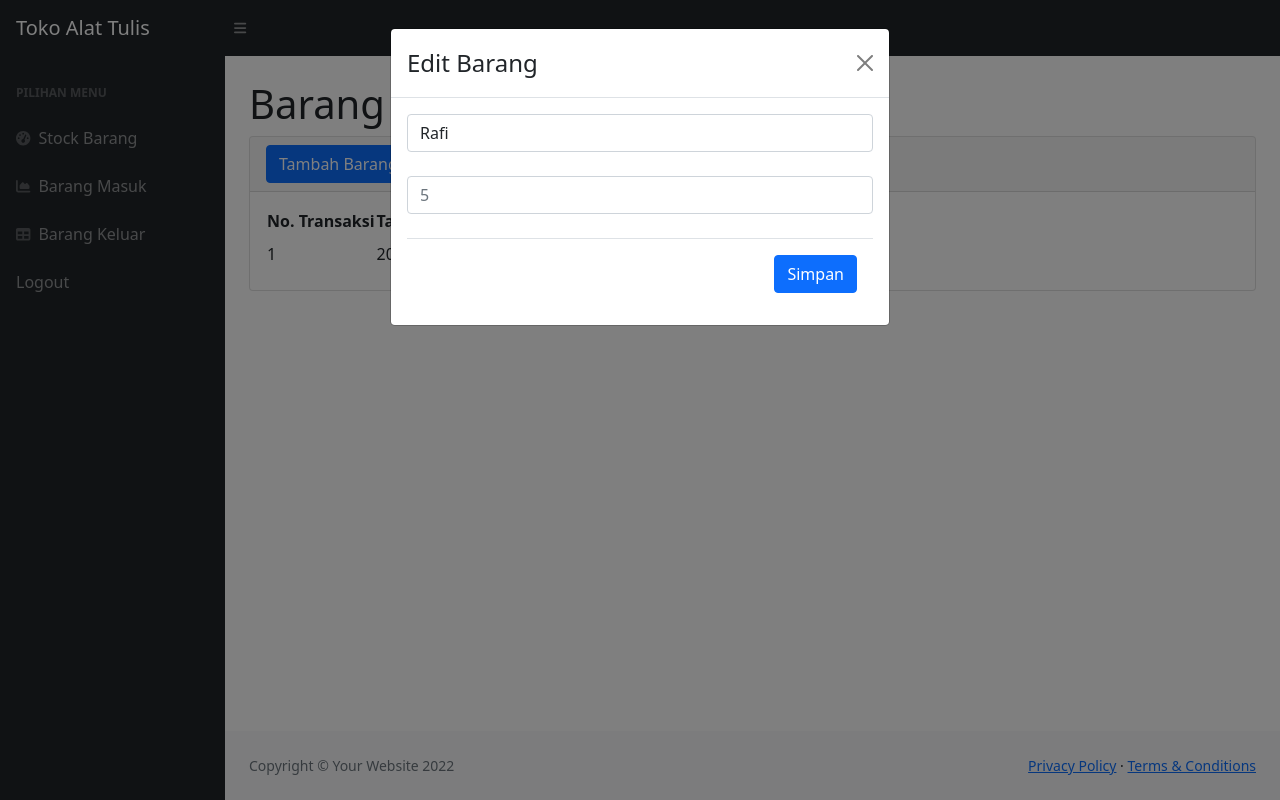
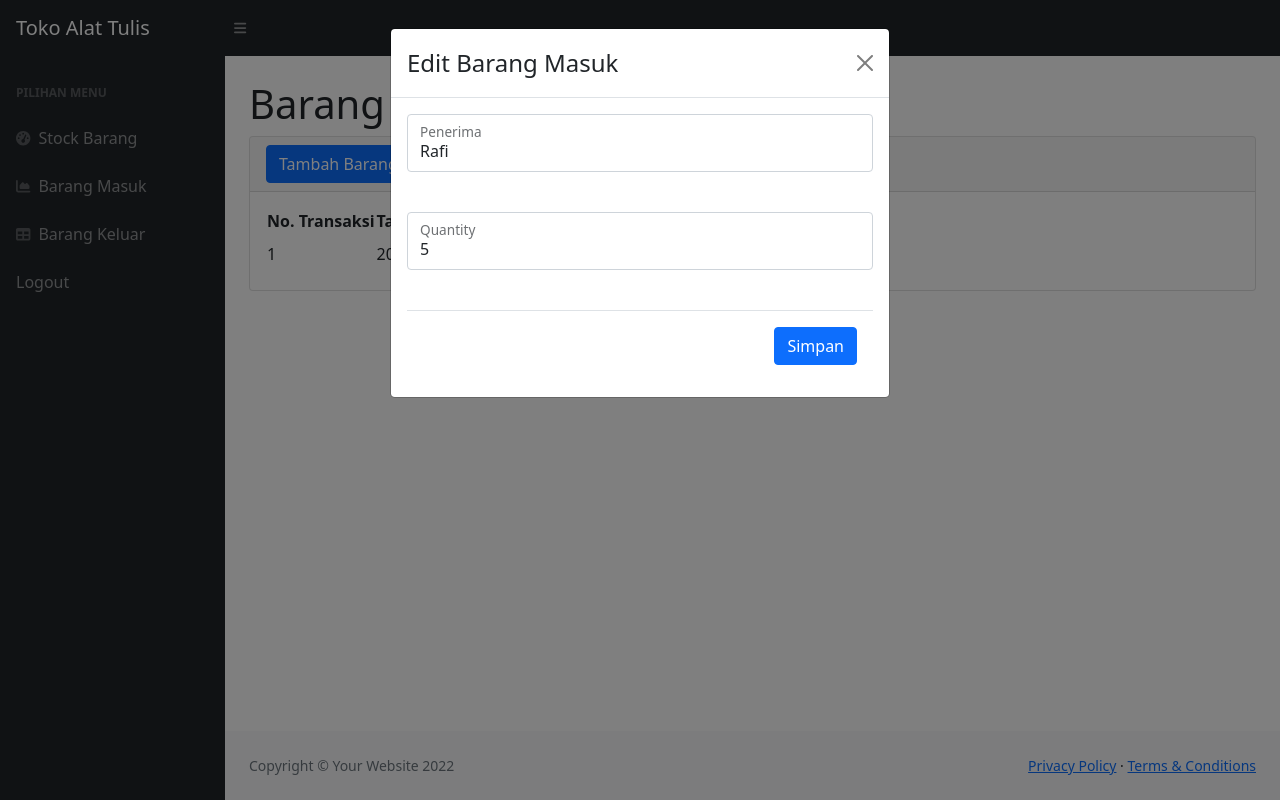
Before and after one commit to AziqLukman/Stock-Barang, a PHP site: page /masuk.php in a window 1280 px wide, after a click on "Edit". Run offline with PHP 8.4, Linux system fonts and the light colour scheme; the visitor is signed in with stand-in values (Sample User, id 1); data comes from the database, SQL or seed files in the repository; some libraries are stand-ins or nearby versions.

Commit message:
ZK 19-06

```diff
--- a/function.php
+++ b/function.php
@@ -27,18 +27,18 @@ if(isset($_POST['addstockbarang'])){
 
 //Menambah barang masuk
 if(isset($_POST['barangmasuk'])){
-    $barangnya = $_POST['barangnya'];
+    $jenisnya = $_POST['jenisnya'];
     $penerima = $_POST['penerima'];
     $qty = $_POST['qty'];
 
-    $cekstocksekarang = mysqli_query($conn,"SELECT * FROM stockbarang WHERE idbarang='$barangnya'");
+    $cekstocksekarang = mysqli_query($conn,"SELECT * FROM stockbarang WHERE idbarang='$jenisnya'");
     $ambildatanya = mysqli_fetch_array($cekstocksekarang);
 
     $stocksekarang = $ambildatanya['stock'];
     $tambahkanstocksekarangdenganquantity = $stocksekarang+$qty;
 
-    $addtomasuk = mysqli_query($conn,"INSERT INTO masuk (idbarang, keterangan, qty) VALUES('$barangnya','$penerima','$qty')");
-    $updatestockmasuk = mysqli_query($conn,"UPDATE stock SET stock='$tambahkanstocksekarangdenganquantity' WHERE idbarang='$barangnya'");
+    $addtomasuk = mysqli_query($conn,"INSERT INTO barangmasuk (idbarang, penerima, qty) VALUES('$jenisnya','$penerima','$qty')");
+    $updatestockmasuk = mysqli_query($conn,"UPDATE stockbarang SET stock='$tambahkanstocksekarangdenganquantity' WHERE idbarang='$jenisnya'");
     if($addtomasuk && $updatestockmasuk){
         header('location:masuk.php');
     }
@@ -50,18 +50,18 @@ if(isset($_POST['barangmasuk'])){
 
 //Menambah barang keluar
 if(isset($_POST['addbarangkeluar'])){
-    $barangnya = $_POST['barangnya'];
+    $jenisnya = $_POST['jenisnya'];
     $penerima = $_POST['penerima'];
     $qty = $_POST['qty'];
 
-    $cekstocksekarang = mysqli_query($conn,"SELECT * FROM stock WHERE idbarang='$barangnya'");
+    $cekstocksekarang = mysqli_query($conn,"SELECT * FROM stock WHERE idbarang='$jenisnya'");
     $ambildatanya = mysqli_fetch_array($cekstocksekarang);
 
     $stocksekarang = $ambildatanya['stock'];
     $tambahkanstocksekarangdenganquantity = $stocksekarang-$qty;
 
-    $addtomasuk = mysqli_query($conn,"INSERT INTO keluar (idbarang, penerima, qty) VALUES('$barangnya','$penerima','$qty')");
-    $updatestockmasuk = mysqli_query($conn,"UPDATE stock SET stock='$tambahkanstocksekarangdenganquantity' WHERE idbarang='$barangnya'");
+    $addtomasuk = mysqli_query($conn,"INSERT INTO keluar (idbarang, penerima, qty) VALUES('$jenisnya','$penerima','$qty')");
+    $updatestockmasuk = mysqli_query($conn,"UPDATE stock SET stock='$tambahkanstocksekarangdenganquantity' WHERE idbarang='$jenisnya'");
     if($addtomasuk && $updatestockmasuk){
         header('location:keluar.php');
     }
@@ -106,37 +106,37 @@ if(isset($_POST['hapusbarang'])){
 //Mengubah data barang masuk
 if(isset($_POST['updatebarangmasuk'])){
     $idb = $_POST['idb'];
-    $idm = $_POST['idm'];
-    $jenis = $_POST['keterangan'];
+    $idbm = $_POST['idbm'];
+    $penerima = $_POST['penerima'];
     $qty = $_POST['qty'];
 
-    $lihatstock = mysqli_query($conn, "SELECT * FROM stock WHERE idbarang='$idb'");
+    $lihatstock = mysqli_query($conn, "SELECT * FROM stockbarang WHERE idbarang='$idb'");
     $stocknya = mysqli_fetch_array($lihatstock);
     $stockskrng = $stocknya['stock'];
 
-    $qtyskrng = mysqli_query($conn, "SELECT * FROM masuk WHERE idmasuk='$idm'");
+    $qtyskrng = mysqli_query($conn, "SELECT * FROM barangmasuk WHERE idbarangmasuk='$idbm'");
     $qtynya = mysqli_fetch_array($qtyskrng);
     $qtyskrng = $qtynya['qty'];
 
     if($qty>$qtyskrng){
         $selisih = $qty-$qtyskrng;
         $kurangin = $stockskrng - $selisih;
-        $kurangistocknya = mysqli_query($conn, "UPDATE stock SET stock='$kurangin' WHERE idbarang='$idb'");
-        $updatenya = mysqli_query($conn,"UPDATE masuk SET qty='$qty', keterangan='$jenis' WHERE idmasuk='$idm'");
-            if($kurangistocknya&&$updatenya){
+        $kurangistocknya = mysqli_query($conn, "UPDATE stockbarang SET stock='$kurangin' WHERE idbarang='$idb'");
+        $updatenya = mysqli_query($conn,"UPDATE barangmasuk SET qty='$qty', penerima='$penerima' WHERE idbarangmasuk='$idbm'");
+            if($kurangistocknya && $updatenya){
                 header('location:masuk.php');
             }
             else{
                 echo'Gagal Menambahkan Barang';
                 header('location:masuk.php');
             }
-    }else{
-        $selisih = $qtyskrng-$qty;
+    } else{
+        $selisih = $qtyskrng+$qty;
         $kurangin = $stockskrng + $selisih;
 
-        $kurangistocknya = mysqli_query($conn, "UPDATE stock SET stock='$kurangin' WHERE idbarang='$idb'");
-        $updatenya = mysqli_query($conn,"UPDATE masuk SET qty='$qty', keterangan='$jenis' WHERE idmasuk='$idm'");
-            if($kurangistocknya&&$updatenya){
+        $kurangistocknya = mysqli_query($conn, "UPDATE stockbarang SET stock='$kurangin' WHERE idbarang='$idb'");
+        $updatenya = mysqli_query($conn,"UPDATE barangmasuk SET qty='$qty', penerima='$penerima' WHERE idbarangmasuk='$idbm'");
+            if($kurangistocknya && $updatenya){
                 header('location:masuk.php');
             }
             else{
@@ -150,17 +150,17 @@ if(isset($_POST['updatebarangmasuk'])){
 if(isset($_POST['hapusbarangmasuk'])){
     $idb = $_POST['idb'];
     $qty = $_POST['qty'];
-    $idm = $_POST['idm'];
+    $idbm = $_POST['idbm'];
 
-    $getdatastock = mysqli_query($conn,"SELECT * FROM stock WHERE idbarang='$idb'");
+    $getdatastock = mysqli_query($conn,"SELECT * FROM stockbarang WHERE idbarang='$idb'");
     $data = mysqli_fetch_array($getdatastock);
     $stok = $data['stock'];
 
     $selisih = $stok-$qty;
 
-    $update = mysqli_query($conn,"UPDATE stock SET stock ='$selisih' WHERE idbarang='$idb'");
-    $hapusdata = mysqli_query($conn,"DELETE FROM masuk WHERE idmasuk='$idm'");
-    if($update&&$hapusdata){
+    $update = mysqli_query($conn,"UPDATE stockbarang SET stock ='$selisih' WHERE idbarang='$idb'");
+    $hapusdata = mysqli_query($conn,"DELETE FROM barangmasuk WHERE idbarangmasuk='$idbm'");
+    if($update && $hapusdata){
         header('location:masuk.php');
     }
     else{
--- a/masuk.php
+++ b/masuk.php
@@ -238,23 +238,31 @@ require 'cek.php';
                                             </td>
                                         </tr>
 
-                                        <!-- Edit Modal -->
+        <!--The Modal Edit -->
         <div class="modal fade" id="edit<?=$idbm;?>">
             <div class="modal-dialog">
                 <div class="modal-content">
 
                 <!-- Modal Header -->
                 <div class="modal-header">
-                                                    <h4 class="modal-title">Edit Barang</h4>
+                    <h4 class="modal-title">Edit Barang Masuk</h4>
                     <button type="button" class="btn-close" data-bs-dismiss="modal"></button>
                 </div>
 
                 <!-- Modal body -->
                 <form method="POST">
                 <div class="modal-body">
-                                                    <input type="text" name="penerima" value="<?=$penerima;?>" class="form-control" required>
+                    <!-- <input type="text" name="penerima" value="<?=$penerima;?>" class="form-control" required> -->
+                    <div class="form-floating mb-3">
+                        <input class="form-control" name="penerima" type="text" placeholder="Penerima" value="<?=$penerima;?>" required>
+                        <label>Penerima</label>
+                    </div>
                     <br>
-                                                    <input type="number" name="qty" placeholder="<?=$qty;?>" class="form-control" required>
+                    <!-- <input type="number" name="qty" placeholder="<?=$qty;?>" class="form-control" required> -->
+                    <div class="form-floating mb-3">
+                        <input class="form-control" name="qty" type="number" placeholder="Quantity" value="<?=$qty;?>">
+                        <label>Quantity</label>
+                    </div>
                     <br>
                     <input type="hidden" name="idb" value="<?=$idb;?>">
                     <input type="hidden" name="idbm" value="<?=$idbm;?>">
@@ -266,21 +274,22 @@ require 'cek.php';
                 </div>
             </div>
             </div>
-                                            <!-- Delete Modal -->
+
+            <!-- The Modal Delete -->
             <div class="modal fade" id="delete<?=$idbm;?>">
             <div class="modal-dialog">
                 <div class="modal-content">
 
                 <!-- Modal Header -->
                 <div class="modal-header">
-                                                    <h4 class="modal-title">Hapus barang?</h4>
+                    <h4 class="modal-title">Hapus Barang Masuk</h4>
                     <button type="button" class="btn-close" data-bs-dismiss="modal"></button>
                 </div>
 
                 <!-- Modal body -->
                 <form method="POST">
                 <div class="modal-body">
-                                                    Apakah yakin ingin menghapus <?=$kategori;?>?
+                    Apakah yakin ingin menghapus <?=$jenis;?> ?
                     <input type="hidden" name="idb" value="<?=$idb;?>">
                     <input type="hidden" name="qty" value="<?=$qty;?>">
                     <input type="hidden" name="idbm" value="<?=$idbm;?>">
@@ -289,6 +298,7 @@ require 'cek.php';
                     <button type="submit" class="btn btn-danger" name="hapusbarangmasuk">Hapus</button>
                 </div>
                 </form>
+                </div>
             </div>
             </div>
                                         <?php
@@ -315,7 +325,7 @@ require 'cek.php';
             </div>
         </div>
 
-        <!-- The Modal -->
+        <!-- The Modal Tambah -->
     <div class="modal fade" id="myModal">
     <div class="modal-dialog">
         <div class="modal-content">
@@ -330,7 +340,7 @@ require 'cek.php';
         <form method="POST">
         <div class="modal-body">
 
-            <select name="barangnya" class="form-control">
+            <!-- <select name="kategorinya" class="form-control">
                 <?php
                     $ambilsemuadatanya = mysqli_query($conn,"SELECT * FROM stockbarang");
                     while($fetcharray = mysqli_fetch_array($ambilsemuadatanya)){
@@ -345,8 +355,8 @@ require 'cek.php';
                 <?php
                     }
                 ?>
-            </select>
-            <br>
+            </select> -->
+
             <select name="jenisnya" class="form-control">
                 <?php
                     $ambilsemuadatanya = mysqli_query($conn,"SELECT * FROM stockbarang");
```
Also changed, not shown: index.php (+7 -7 lines). Lines whose indentation alone changed are shown as unchanged.
